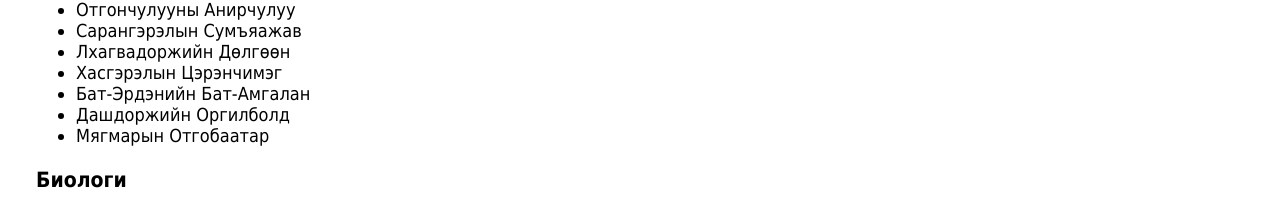
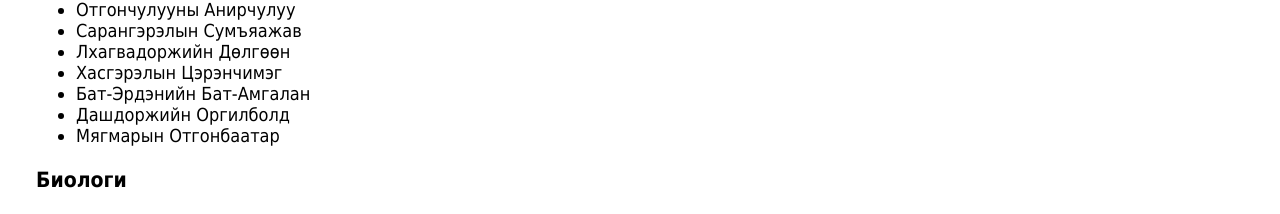
Before and after one commit to batmendbar/myangat-nextjs, a Next.js app: page /halloffame in a window 1280 px wide. Shown: the part 550-764 px from the top of the page. Built offline with nearby package versions, Linux system fonts and the light colour scheme.

Commit message:
Fixes hall of famer names

```diff
--- a/app/halloffame/page.jsx
+++ b/app/halloffame/page.jsx
@@ -29,7 +29,7 @@ let hall_of_famers = [
 			"Хасгэрэлын Цэрэнчимэг",
 			"Бат-Эрдэнийн Бат-Амгалан",
 			"Дашдоржийн Оргилболд",
-			"Мягмарын Отгобаатар",
+			"Мягмарын Отгонбаатар",
 		],
 	},
 	{
```
